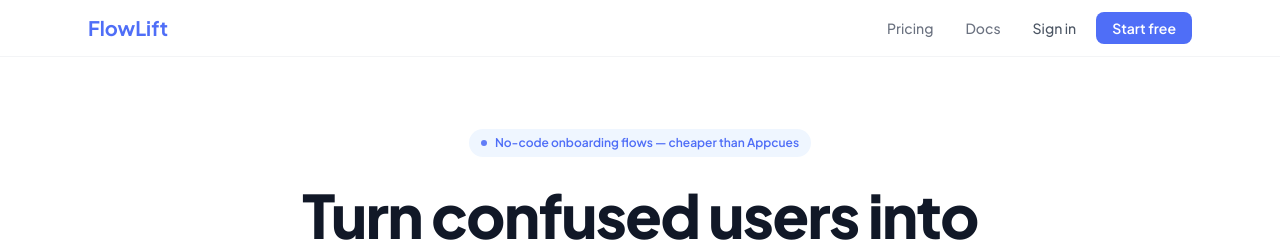
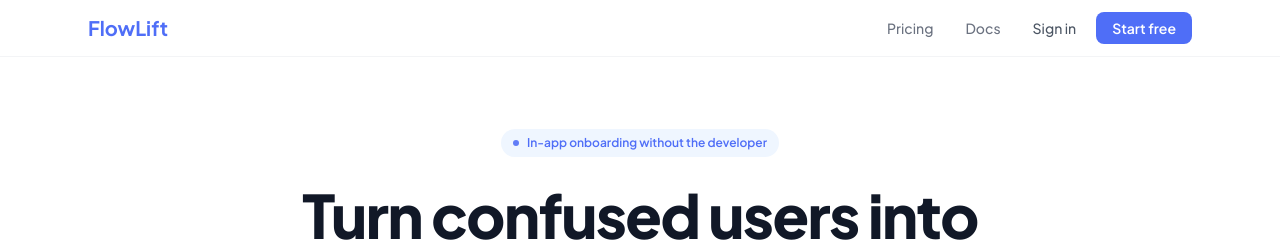
Before and after one commit to tw1nklexx/flowlift, a Next.js app in the folder apps/dashboard/: page / in a window 1280 px wide. Shown: the top 242 px of the page. Built offline with nearby package versions, Linux system fonts and the light colour scheme.

Commit message:
Update hero badge copy to remove competitor reference
Co-Authored-By: Claude Sonnet 4.6 <noreply@anthropic.com>

```diff
--- a/apps/dashboard/app/page.tsx
+++ b/apps/dashboard/app/page.tsx
@@ -80,7 +80,7 @@ function Hero() {
         {/* Badge */}
         <div className="inline-flex items-center gap-2 bg-blue-50 text-[#4f6ef7] text-xs font-semibold px-3 py-1.5 rounded-full mb-7">
           <span className="w-1.5 h-1.5 rounded-full bg-[#4f6ef7] animate-pulse" />
-          No-code onboarding flows — cheaper than Appcues
+          In-app onboarding without the developer
         </div>
 
         {/* Headline */}
```
